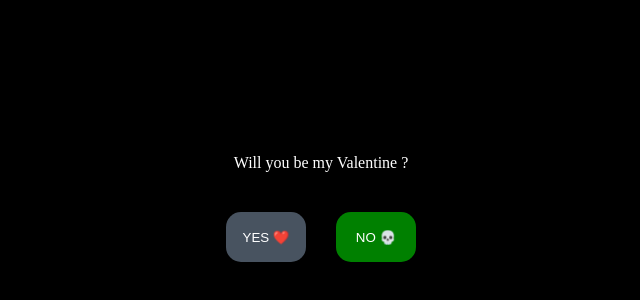
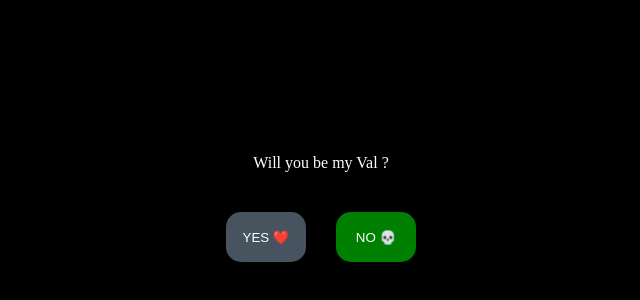
Before and after one commit to PeaceAyomide/ValentinPandora, a React (Vite) app: page / in a window 1280 px wide. Shown: the part 192-492 px from the top of the page, without its empty margins (319-959 px from the left). Built offline with nearby package versions, Linux system fonts and the light colour scheme.

Commit message:
Update VVibrate.jsx

```diff
--- a/src/valenvibrate/VVibrate.jsx
+++ b/src/valenvibrate/VVibrate.jsx
@@ -7,7 +7,7 @@ import Love from '../valenvibrate/love.gif'
 
 const VVibrate = () => {
 
-  const [message, setMessage] = useState("Will you be my Valentine ?");
+  const [message, setMessage] = useState("Will you be my Val ?");
   const [noMessage, setNoMessage] = useState(false)
   const [isAudioPlaying, setIsAudioPlaying] = useState(false);
   const audioRef = useRef(new Audio(vibrateSound));
```
